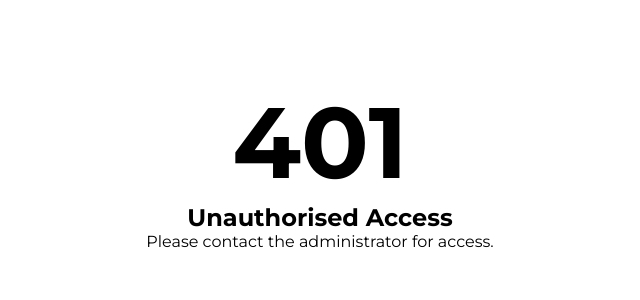
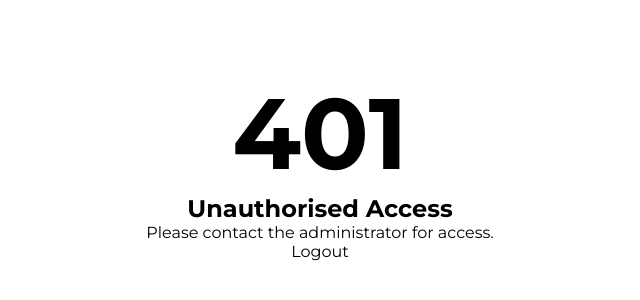
Before and after one commit to dvm-bitspilani/cel-conquest-2024, a React (Vite) app: page /unauthorised in a window 1280 px wide. Shown: the part 234-534 px from the top of the page, without its empty margins (320-960 px from the left). Built offline with nearby package versions, Linux system fonts and the light colour scheme.

Commit message:
feat: added logout option on unauthorised page

```diff
--- a/src/routes/Unauthorised/Unauthorised.jsx
+++ b/src/routes/Unauthorised/Unauthorised.jsx
@@ -1,12 +1,26 @@
-import React from 'react';
+import { useContext } from 'react';
 import styles from './unauthorised.module.scss';
+import { WebContext } from '../../store/website-context';
+import { useNavigate } from 'react-router-dom';
 
 const Unauthorised = () => {
+    const navigate = useNavigate()
+    const { glogout } = useContext(WebContext)
     return (
         <div className={styles.container}>
             <h1>401</h1>
             <h2>Unauthorised Access</h2>
             <p>Please contact the administrator for access.</p>
+            <button
+                onClick={(e) => {
+                    e.preventDefault()
+                    glogout()
+                    navigate('/')
+                }}
+                className={styles.logoutBtn}
+            >
+                Logout
+            </button>
         </div>
     );
 };
--- a/src/routes/Unauthorised/unauthorised.module.scss
+++ b/src/routes/Unauthorised/unauthorised.module.scss
@@ -8,4 +8,24 @@
     h1 {
         font-size: 100px;
     }
+
+    .logoutBtn {
+        position: relative;
+
+        &::after {
+            content: '';
+            position: absolute;
+            width: 0px;
+            height: 2px;
+            border-radius: 10px;
+            background-color: black;
+            left: 0;
+            bottom: -1px;
+            transition: width 200ms ease-in-out;
+        }
+
+        &:hover::after {
+            width: 100%;
+        }
+    }
 }
```
